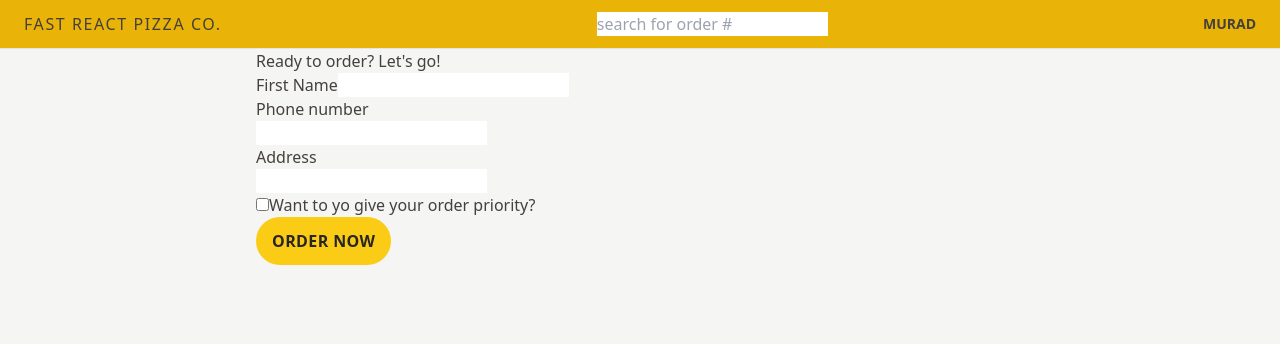
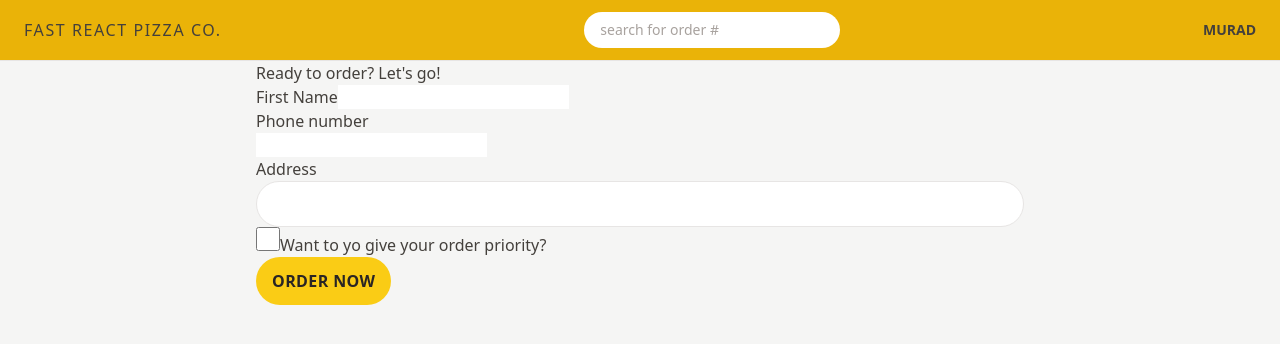
Before and after one commit to murad-shadeh/fast-react-pizza, a React (Vite) app: page /order/new in a window 1280 px wide. Shown: the top 344 px of the page. Built offline with nearby package versions, Linux system fonts and the light colour scheme.

Commit message:
Styling form elements

```diff
--- a/src/features/order/CreateOrder.jsx
+++ b/src/features/order/CreateOrder.jsx
@@ -61,12 +61,19 @@ function CreateOrder() {
         <div>
           <label>Address</label>
           <div>
-            <input type="text" name="address" required />
+            <input
+              className="rounded-full border border-stone-200 px-4 py-2 text-sm transition-all duration-300 placeholder:text-stone-400 focus:outline-none focus:ring focus:ring-yellow-400 w-full md:px-6 md:py-3 "
+              type="text"
+              name="address"
+              required
+            />
           </div>
         </div>
 
         <div>
+          {/* accent class helps use a color for the checkbox */}
           <input
+            className="h-6 w-6 accent-yellow-400 focus:outline-none focus:ring focus:ring-yellow-400 focus:ring-offset-2"
             type="checkbox"
             name="priority"
             id="priority"
--- a/src/features/order/SearchOrder.jsx
+++ b/src/features/order/SearchOrder.jsx
@@ -18,6 +18,7 @@ const SearchOrder = () => {
         placeholder="search for order #"
         value={query}
         onChange={(e) => setQuery(e.target.value)}
+        className="rounded-full px-4 py-2 text-sm placeholder:text-stone-400 w-28 sm:w-64 focus:w-72 transition-all duration-300 sm:focus:outline-none focus:ring focus:ring-yellow-500 focus:ring-opacity-50"
       />
     </form>
   );
```
